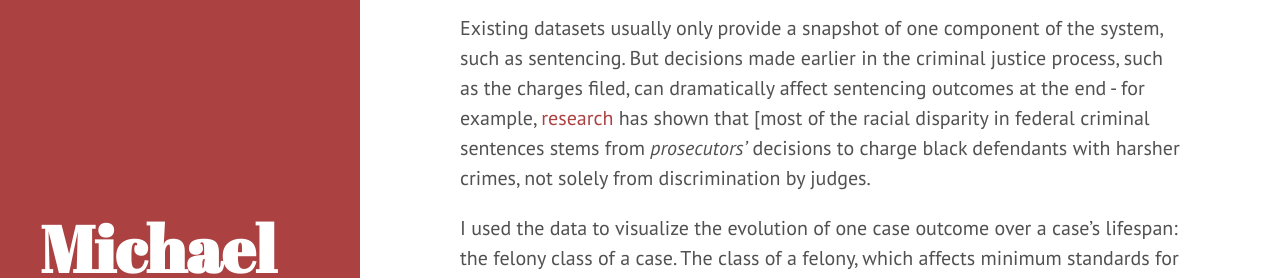
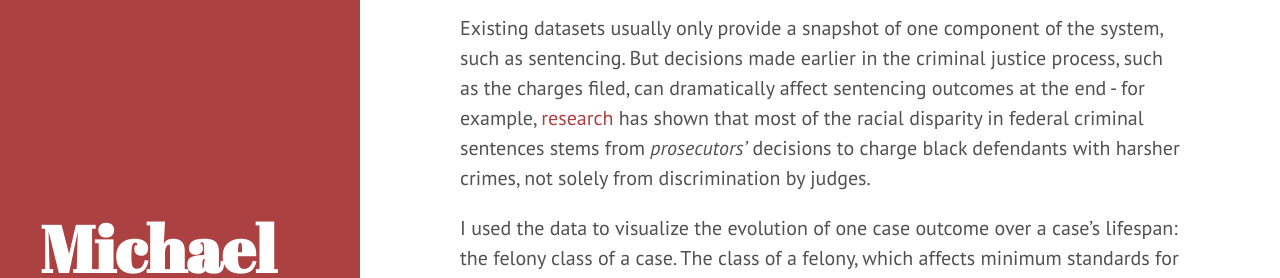
Before and after one commit to michaelgalperin/git_website_old, a Jekyll site: the page built from _posts/2019-12-30-chicago-crime.md, in a window 1280 px wide and 900 px high, scrolled down 1074 px. Shown: the part 155-433 px from the top of the window. Built offline with Jekyll 4.4.1, drawn with Linux system fonts in a browser that asks for light colours; Markdown is read by kramdown in place of the engine named in the settings.

```diff
--- a/_posts/2019-12-30-chicago-crime.md
+++ b/_posts/2019-12-30-chicago-crime.md
@@ -17,7 +17,7 @@ Foxx ran as a reform candidate, vowing to reform the city's bond system, increas
 
 The data is special for another reason: it's one of the first widely available criminal justice datasets to follow cases over the entire life of the case, from arrest to sentencing. This is a big deal - public data on the criminal justice system [is notoriously spotty](https://www.theatlantic.com/politics/archive/2015/05/what-we-dont-know-about-mass-incarceration/394520/).
 
-Existing datasets usually only provide a snapshot of one component of the system, such as sentencing. But decisions made earlier in the criminal justice process, such as the charges filed, can dramatically affect sentencing outcomes at the end - for example, [research](https://repository.law.umich.edu/cgi/viewcontent.cgi?article=2413&context=articles) has shown that [most of the racial disparity in federal criminal sentences stems from *prosecutors'* decisions to charge black defendants with harsher crimes, not solely from discrimination by judges.
+Existing datasets usually only provide a snapshot of one component of the system, such as sentencing. But decisions made earlier in the criminal justice process, such as the charges filed, can dramatically affect sentencing outcomes at the end - for example, [research](https://repository.law.umich.edu/cgi/viewcontent.cgi?article=2413&context=articles) has shown that most of the racial disparity in federal criminal sentences stems from *prosecutors'* decisions to charge black defendants with harsher crimes, not solely from discrimination by judges.
 
 I used the data to visualize the evolution of one case outcome over a case's lifespan: the felony class of a case. The class of a felony, which affects minimum standards for punishment if a defendant is found guilty, is recorded *twice* in the data: once when a case is brought in to the State's Attorney's Office for Felony Review, and once at disposition, when a decision is reached. The process between these two points can take years, and can have huge consequences for defendants' lives.
 
```
Also changed, not shown: famreunion.md (+5 -5 lines), 1 other file.
